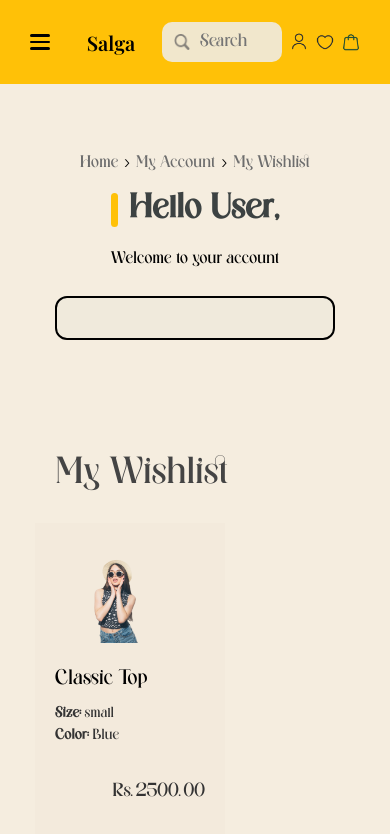
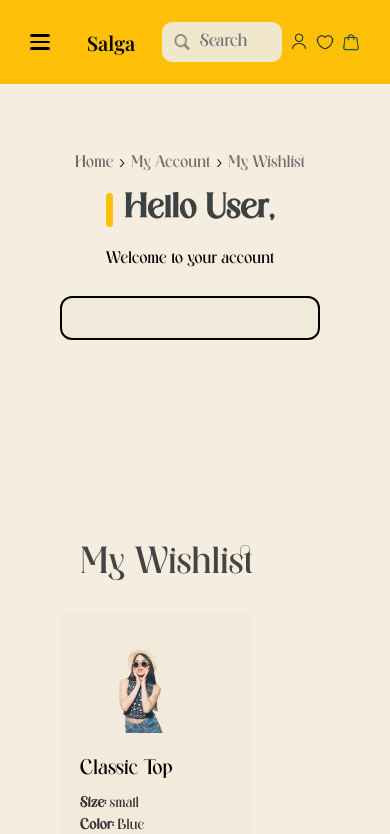
Before and after one commit to Fuchsius/HouseOfSalga, a React (Create React App) app in the folder frontend/: page /wishlistpage in a window 390 px wide. Shown: the top 834 px of the page. Built offline with nearby package versions, Linux system fonts and the light colour scheme; a web font is replaced by a local one.

Commit message:
Update wishlistpage.css

```diff
--- a/frontend/src/Pages/wishlistpage/wishlistpage.css
+++ b/frontend/src/Pages/wishlistpage/wishlistpage.css
@@ -35,22 +35,11 @@ h2 {
 /* ===== Layout ===== */
 .main-layout {
   display: flex;
+  gap: 130px;
+  padding: 0 20px;
+  flex-direction: row;
   align-items: flex-start;
-  gap: 80px;
-  max-width: 1200px;    /* Limit total width */
-  margin: 0 auto;       /* Center entire layout horizontally */
-  width: 100%;
-  box-sizing: border-box;
 }
-
-.wishlist-container {
-  display: flex;
-  flex-direction: column;
-  align-items: center;  /* Center the main-layout block */
-  width: 100%;
-}
-
-
 
 .wishlist-content {
   flex: 1;
@@ -387,21 +376,3 @@ h2 {
   box-shadow: none;
   outline: none;
 }
-
-@media (max-width: 768px) {
-  .main-layout {
-    flex-direction: column;
-    align-items: center;
-    gap: 40px;
-    padding: 0 15px;
-  }
-
-  .wishlist-content {
-    width: 100%;
-    padding: 20px 0;
-  }
-
-  .sidebar {
-    width: 100%;
-  }
-}
```
